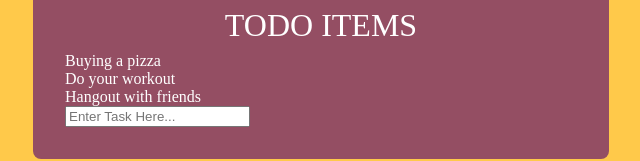
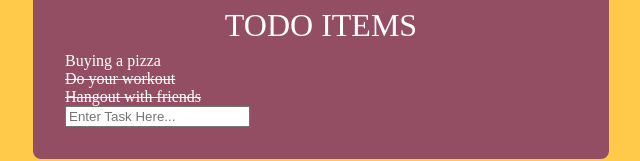
Before and after one commit to zeenat-abedin/todo-app, a React (Create React App) app: page / in a window 1280 px wide. Shown: the part 193-354 px from the top of the page, without its empty margins (319-959 px from the left). Built offline with nearby package versions, Linux system fonts and the light colour scheme.

Commit message:
"Pass task props to Task component in Todo component"

```diff
--- a/src/components/Task.jsx
+++ b/src/components/Task.jsx
@@ -1,8 +1,8 @@
 import React from 'react'
 
-function Task({task,key,index}) {
+function Task({task,completed}) {
   return (
-    <div>
+      <div className='task' style={{ textDecoration: completed ? "line-through" : "" }}>
       {task.title}
     </div>
   )
--- a/src/components/Todo.jsx
+++ b/src/components/Todo.jsx
@@ -24,7 +24,7 @@ function Todo() {
     </div>
         <div className="tasks">
           {tasks.map((task, index) => (
-            <Task task={task} key={task.title} index={index} />
+            <Task task={task} key={task.title} index={index} completed={task.completed} />
           ))}
         </div>
         <div className="create-task">
```
